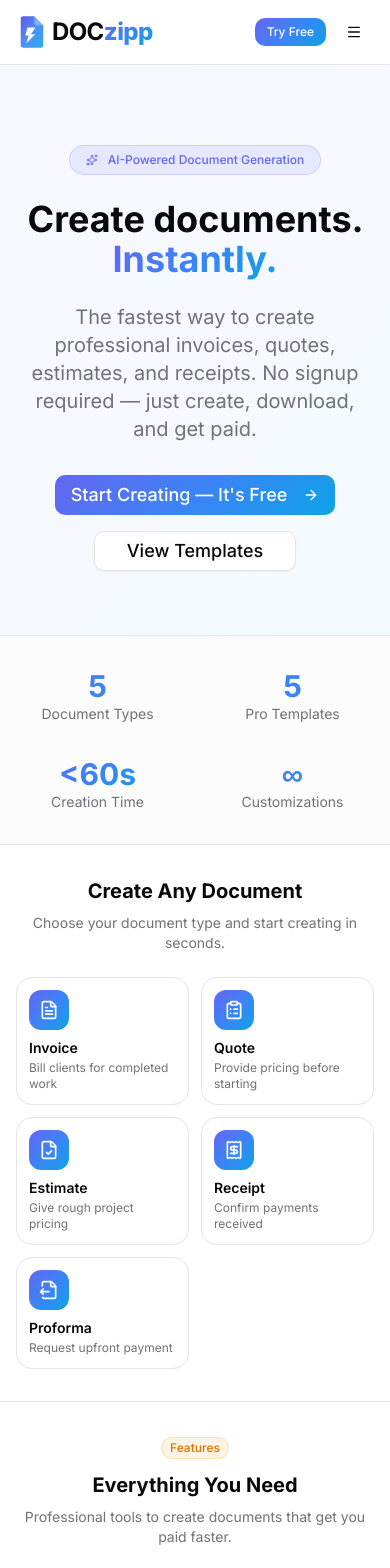
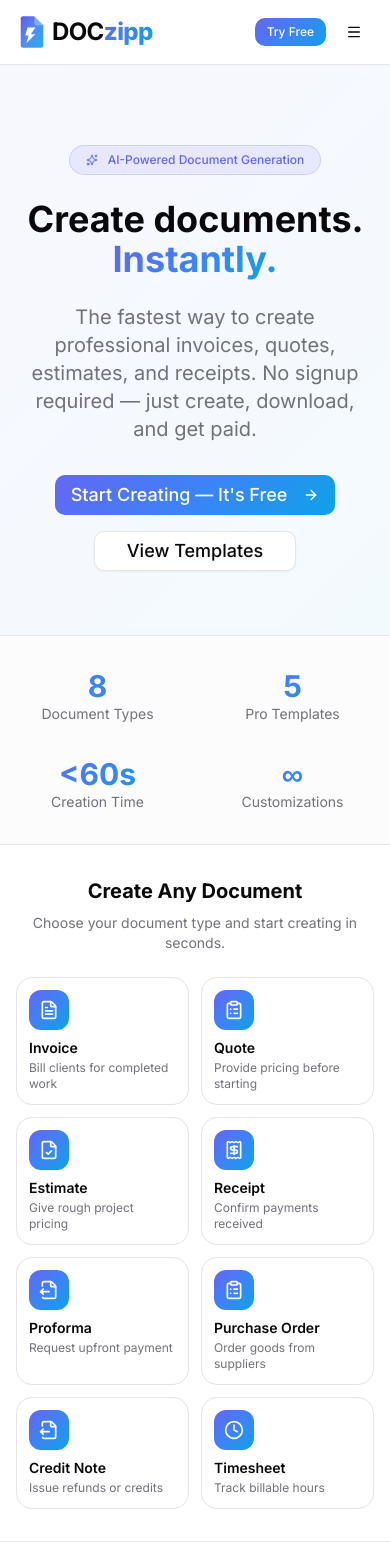
Before and after one commit to CoHoast/doczipp, a Next.js app: page / in a window 390 px wide. Shown: the top 1568 px of the page. Built offline with nearby package versions, Linux system fonts and the light colour scheme; a web font is replaced by a local one.

Commit message:
Add 3 new document types + mobile optimizations
New document types:
- Purchase Order
- Credit Note
- Timesheet

Updates:
- Homepage stats: 5 → 8 document types
- Grid layout adjusted for 8 items
- InvoicePreview handles new types

```diff
--- a/src/app/page.tsx
+++ b/src/app/page.tsx
@@ -53,6 +53,24 @@ const documentTypes = [
     href: "/create?type=proforma",
     icon: FileOutput,
   },
+  {
+    name: "Purchase Order",
+    description: "Order goods from suppliers",
+    href: "/create?type=purchase-order",
+    icon: ClipboardList,
+  },
+  {
+    name: "Credit Note",
+    description: "Issue refunds or credits",
+    href: "/create?type=credit-note",
+    icon: FileOutput,
+  },
+  {
+    name: "Timesheet",
+    description: "Track billable hours",
+    href: "/create?type=timesheet",
+    icon: Clock,
+  },
 ];
 
 const features = [
@@ -90,7 +108,7 @@ const features = [
 ];
 
 const stats = [
-  { value: "5", label: "Document Types" },
+  { value: "8", label: "Document Types" },
   { value: "5", label: "Pro Templates" },
   { value: "<60s", label: "Creation Time" },
   { value: "∞", label: "Customizations" },
@@ -200,7 +218,7 @@ export default function Home() {
             Choose your document type and start creating in seconds.
           </p>
         </div>
-        <div className="grid grid-cols-2 lg:grid-cols-3 xl:grid-cols-5 gap-3 sm:gap-6">
+        <div className="grid grid-cols-2 sm:grid-cols-3 lg:grid-cols-4 gap-3 sm:gap-6">
           {documentTypes.map((doc) => (
             <DocumentCard key={doc.href} {...doc} />
           ))}
--- a/src/components/invoice/InvoicePreview.tsx
+++ b/src/components/invoice/InvoicePreview.tsx
@@ -19,7 +19,10 @@ export function InvoicePreview({ invoice, showWatermark = true }: InvoicePreview
   const documentTitle = invoice.type === 'invoice' ? 'INVOICE' :
                         invoice.type === 'quote' ? 'QUOTE' :
                         invoice.type === 'estimate' ? 'ESTIMATE' :
-                        invoice.type === 'receipt' ? 'RECEIPT' : 'PROFORMA INVOICE';
+                        invoice.type === 'receipt' ? 'RECEIPT' :
+                        invoice.type === 'purchase-order' ? 'PURCHASE ORDER' :
+                        invoice.type === 'credit-note' ? 'CREDIT NOTE' :
+                        invoice.type === 'timesheet' ? 'TIMESHEET' : 'PROFORMA INVOICE';
 
   return (
     <div className="relative bg-white p-8 min-h-[600px] text-sm" style={{ fontFamily: font.family }}>
--- a/src/components/layout/Header.tsx
+++ b/src/components/layout/Header.tsx
@@ -29,6 +29,9 @@ const documentTypes = [
   { name: "Estimate", href: "/create?type=estimate", icon: FileCheck, description: "Rough project pricing" },
   { name: "Receipt", href: "/create?type=receipt", icon: Receipt, description: "Confirm payment received" },
   { name: "Proforma", href: "/create?type=proforma", icon: FileOutput, description: "Request advance payment" },
+  { name: "Purchase Order", href: "/create?type=purchase-order", icon: ClipboardList, description: "Order from suppliers" },
+  { name: "Credit Note", href: "/create?type=credit-note", icon: FileOutput, description: "Issue refunds or credits" },
+  { name: "Timesheet", href: "/create?type=timesheet", icon: FileCheck, description: "Track billable hours" },
 ];
 
 const features = [
--- a/src/lib/types/invoice.ts
+++ b/src/lib/types/invoice.ts
@@ -1,6 +1,6 @@
 // Core Invoice Types
 
-export type DocumentType = 'invoice' | 'quote' | 'receipt' | 'estimate' | 'proforma';
+export type DocumentType = 'invoice' | 'quote' | 'receipt' | 'estimate' | 'proforma' | 'purchase-order' | 'credit-note' | 'timesheet';
 
 export interface LineItem {
   id: string;
```
